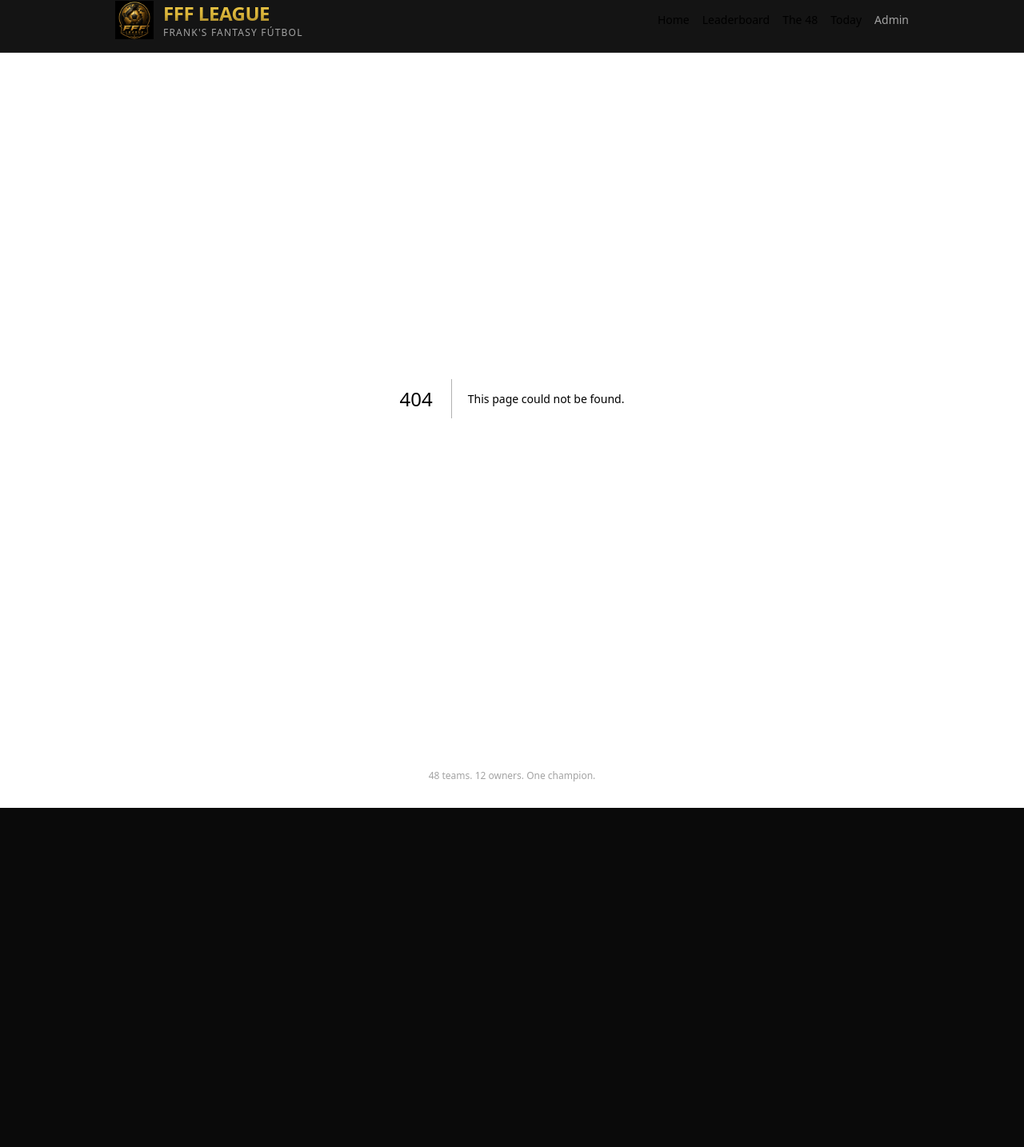
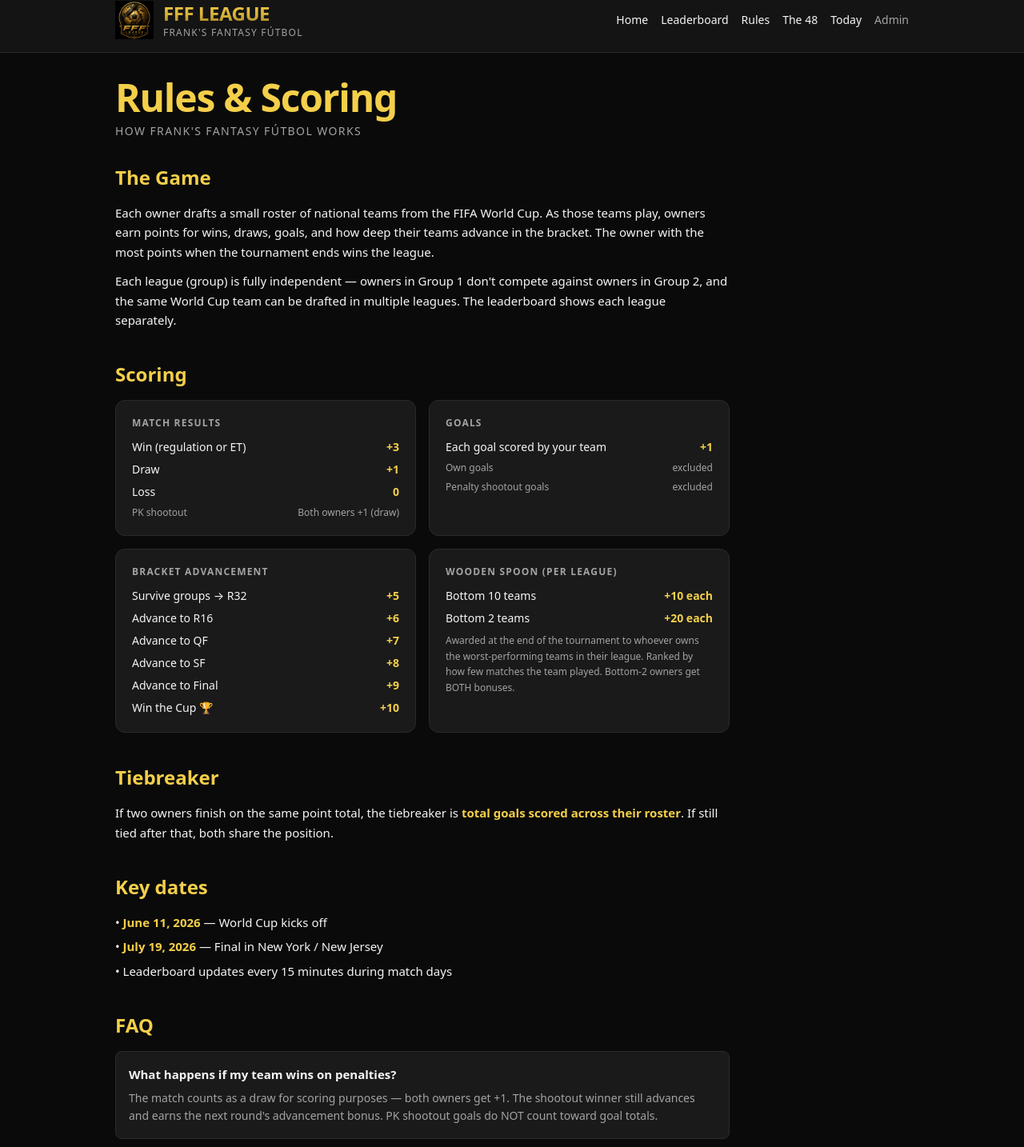
Before and after one commit to Fuhrank/fff-league, a Next.js app: page /rules in a window 1280 px wide. Before the commit this address had no page. Shown: the part 15-1449 px from the top of the page at 80% size. Before the commit the page ends 1025 px from the top, so only its background shows below. Built offline with nearby package versions, Linux system fonts and the light colour scheme.

Commit message:
Add /rules page (scoring + how it works + FAQ)

```diff
--- a/app/layout.tsx
+++ b/app/layout.tsx
@@ -23,6 +23,7 @@ export default function RootLayout({ children }: { children: React.ReactNode })
             <nav className="flex gap-4 text-sm">
               <Link href="/" className="hover:gold-bright">Home</Link>
               <Link href="/leaderboard" className="hover:gold-bright">Leaderboard</Link>
+              <Link href="/rules" className="hover:gold-bright">Rules</Link>
               <Link href="/teams" className="hover:gold-bright">The 48</Link>
               <Link href="/today" className="hover:gold-bright">Today</Link>
               <Link href="/admin" className="hover:gold-bright text-[color:var(--text-dim)]">Admin</Link>
--- /dev/null
+++ b/app/rules/page.tsx
@@ -0,0 +1,146 @@
+export const metadata = {
+  title: 'Rules & Scoring — FFF League',
+};
+
+export default function RulesPage() {
+  return (
+    <div className="max-w-3xl">
+      <div className="mb-8">
+        <h1 className="text-4xl sm:text-5xl font-extrabold gold-bright tracking-tight">Rules & Scoring</h1>
+        <p className="text-sm text-[color:var(--text-dim)] mt-2 uppercase tracking-widest">
+          How Frank's Fantasy Fútbol works
+        </p>
+      </div>
+
+      {/* ============ THE GAME ============ */}
+      <Section title="The Game">
+        <p>
+          Each owner drafts a small roster of national teams from the FIFA World Cup. As those teams play, owners
+          earn points for wins, draws, goals, and how deep their teams advance in the bracket. The owner with the
+          most points when the tournament ends wins the league.
+        </p>
+        <p>
+          Each league (group) is fully independent — owners in Group 1 don't compete against owners in Group 2,
+          and the same World Cup team can be drafted in multiple leagues. The leaderboard shows each league
+          separately.
+        </p>
+      </Section>
+
+      {/* ============ SCORING ============ */}
+      <Section title="Scoring">
+        <div className="grid sm:grid-cols-2 gap-4">
+          <Card title="Match results">
+            <Row label="Win (regulation or ET)" value="+3" />
+            <Row label="Draw" value="+1" />
+            <Row label="Loss" value="0" />
+            <Row label="PK shootout" value="Both owners +1 (draw)" small />
+          </Card>
+
+          <Card title="Goals">
+            <Row label="Each goal scored by your team" value="+1" />
+            <Row label="Own goals" value="excluded" small />
+            <Row label="Penalty shootout goals" value="excluded" small />
+          </Card>
+
+          <Card title="Bracket advancement">
+            <Row label="Survive groups → R32" value="+5" />
+            <Row label="Advance to R16" value="+6" />
+            <Row label="Advance to QF" value="+7" />
+            <Row label="Advance to SF" value="+8" />
+            <Row label="Advance to Final" value="+9" />
+            <Row label="Win the Cup 🏆" value="+10" />
+          </Card>
+
+          <Card title="Wooden spoon (per league)">
+            <Row label="Bottom 10 teams" value="+10 each" />
+            <Row label="Bottom 2 teams" value="+20 each" />
+            <p className="text-xs text-[color:var(--text-dim)] mt-2 leading-relaxed">
+              Awarded at the end of the tournament to whoever owns the worst-performing teams in their league.
+              Ranked by how few matches the team played. Bottom-2 owners get BOTH bonuses.
+            </p>
+          </Card>
+        </div>
+      </Section>
+
+      {/* ============ TIEBREAKER ============ */}
+      <Section title="Tiebreaker">
+        <p>
+          If two owners finish on the same point total, the tiebreaker is{' '}
+          <span className="gold-bright font-semibold">total goals scored across their roster</span>. If still tied
+          after that, both share the position.
+        </p>
+      </Section>
+
+      {/* ============ KEY DATES ============ */}
+      <Section title="Key dates">
+        <ul className="space-y-1.5">
+          <li>• <span className="gold-bright font-semibold">June 11, 2026</span> — World Cup kicks off</li>
+          <li>• <span className="gold-bright font-semibold">July 19, 2026</span> — Final in New York / New Jersey</li>
+          <li>• Leaderboard updates every 15 minutes during match days</li>
+        </ul>
+      </Section>
+
+      {/* ============ FAQ ============ */}
+      <Section title="FAQ">
+        <Faq q="What happens if my team wins on penalties?">
+          The match counts as a draw for scoring purposes — both owners get +1. The shootout winner still
+          advances and earns the next round's advancement bonus. PK shootout goals do NOT count toward goal totals.
+        </Faq>
+        <Faq q="Do own goals count?">
+          No. Own goals are excluded from goal scoring.
+        </Faq>
+        <Faq q="Can the same World Cup team be drafted by two owners?">
+          Only across different leagues. Within a single league (e.g. Group 1), each team has exactly one owner.
+          Group 1 and Group 2 are independent — they can both own Brazil.
+        </Faq>
+        <Faq q="What if a team is disqualified or withdraws?">
+          That team scores 0 going forward. It's still eligible for wooden spoon bonuses.
+        </Faq>
+        <Faq q="How are points updated?">
+          Match data is pulled from Football-Data.org and recomputed automatically. During match days the
+          leaderboard refreshes every 15 minutes. Between matches it's cached.
+        </Faq>
+      </Section>
+
+      <p className="mt-12 text-center text-xs text-[color:var(--text-dim)] uppercase tracking-[0.3em]">
+        Financial Freedom is one GOAL away
+      </p>
+    </div>
+  );
+}
+
+function Section({ title, children }: { title: string; children: React.ReactNode }) {
+  return (
+    <section className="mb-10">
+      <h2 className="text-2xl font-bold mb-4 gold-bright">{title}</h2>
+      <div className="space-y-3 text-[15px] leading-relaxed">{children}</div>
+    </section>
+  );
+}
+
+function Card({ title, children }: { title: string; children: React.ReactNode }) {
+  return (
+    <div className="rounded-xl border border-line bg-card p-5">
+      <h3 className="font-semibold mb-3 text-[color:var(--text-dim)] uppercase text-xs tracking-widest">{title}</h3>
+      <div className="space-y-2">{children}</div>
+    </div>
+  );
+}
+
+function Row({ label, value, small = false }: { label: string; value: string; small?: boolean }) {
+  return (
+    <div className={`flex items-baseline justify-between gap-3 ${small ? 'text-xs text-[color:var(--text-dim)]' : 'text-sm'}`}>
+      <span>{label}</span>
+      <span className={small ? '' : 'gold-bright font-bold'}>{value}</span>
+    </div>
+  );
+}
+
+function Faq({ q, children }: { q: string; children: React.ReactNode }) {
+  return (
+    <div className="rounded-lg border border-line bg-card p-4">
+      <p className="font-semibold mb-1.5">{q}</p>
+      <p className="text-sm text-[color:var(--text-dim)] leading-relaxed">{children}</p>
+    </div>
+  );
+}
```
